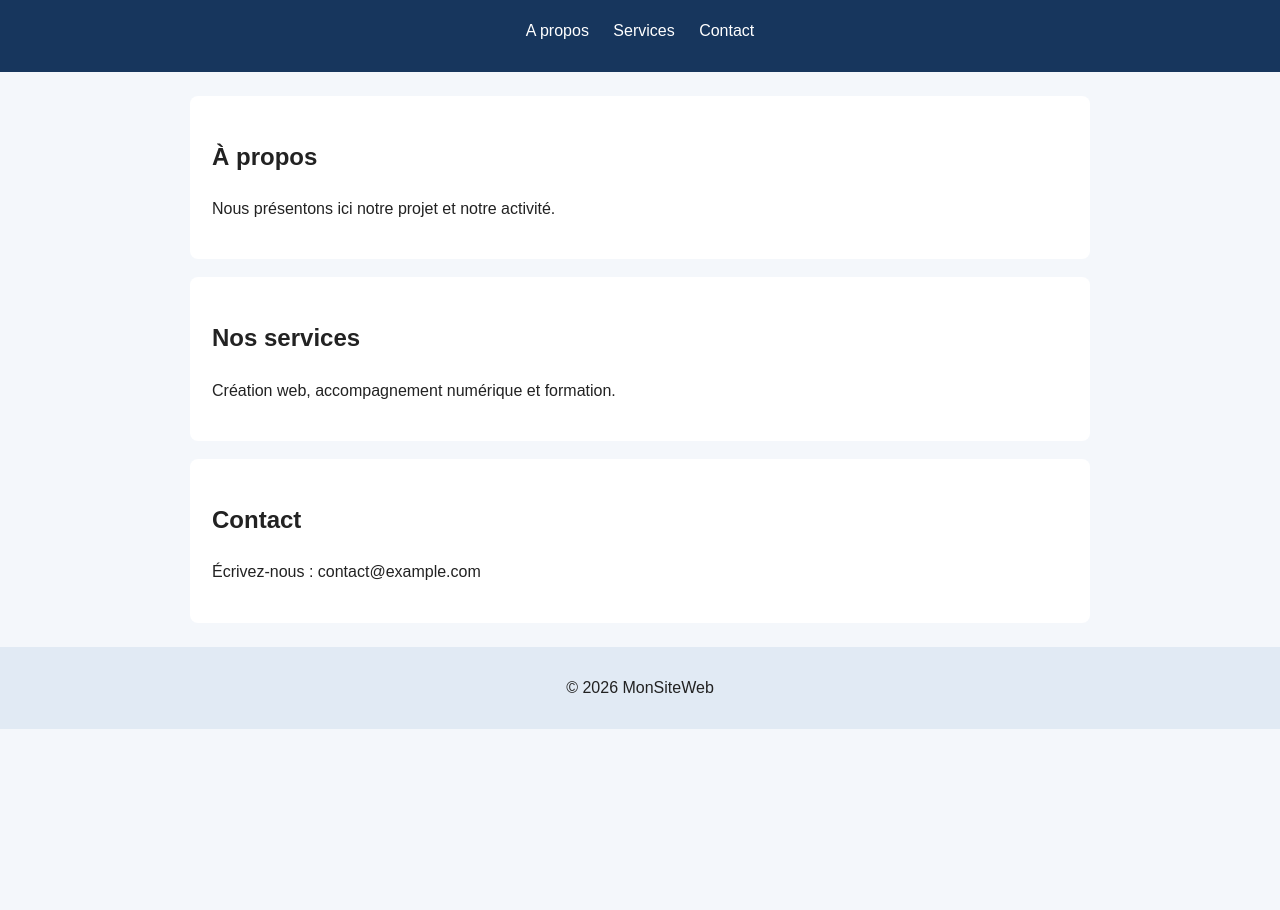
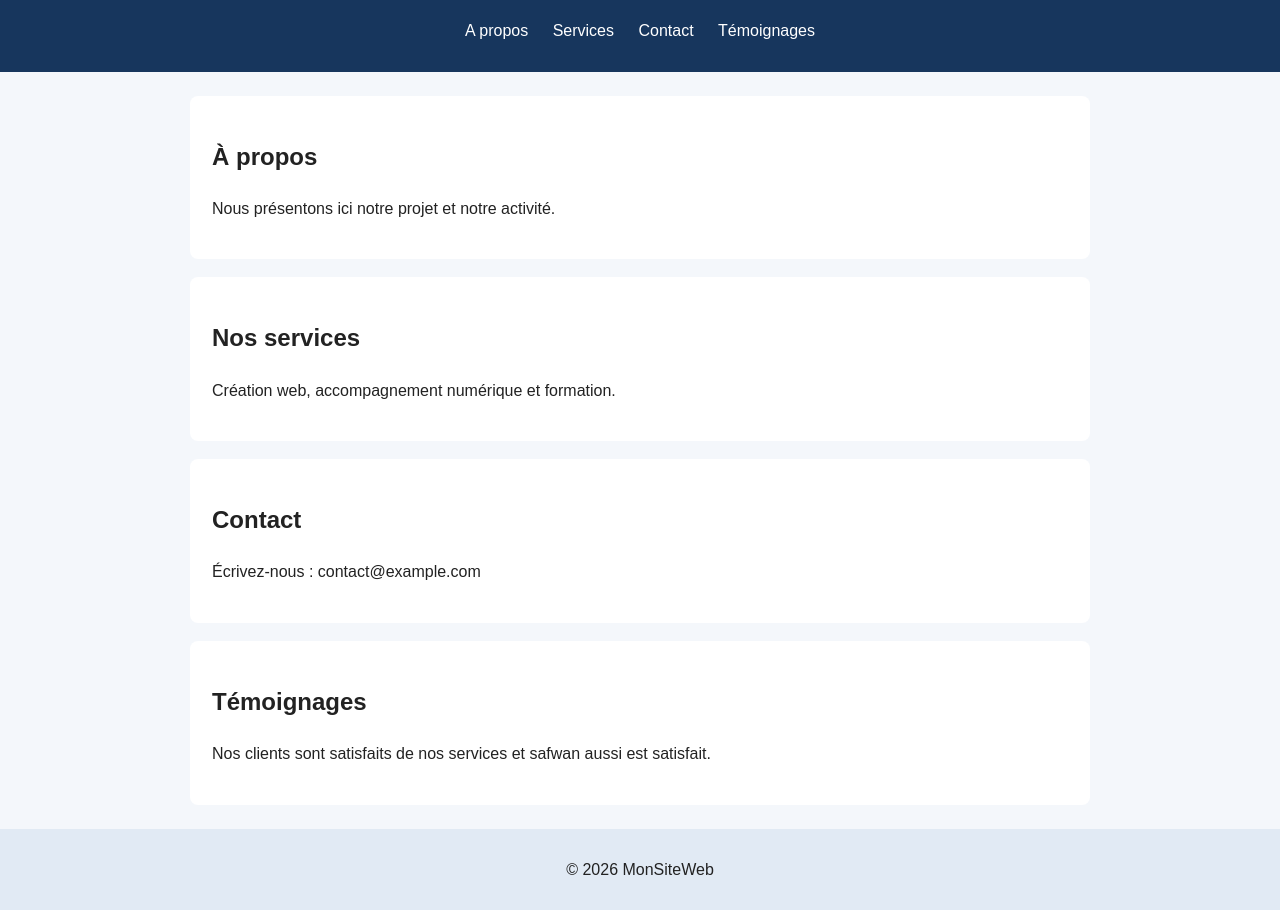
Before and after one commit to Safwan0506/MonSiteWeb, a plain HTML site: page mon-site-web/index.html in a window 1280 px wide. Shown: the part 104-1014 px from the top of the page. Before the commit the page ends 833 px from the top, so only its background shows below. Drawn offline with Linux system fonts and the light colour scheme.

Commit message:
Ajout de la section Témoignages

```diff
--- a/mon-site-web/index.html
+++ b/mon-site-web/index.html
@@ -13,6 +13,8 @@
             <a href="#apropos">A propos</a>
             <a href="#services">Services</a>
             <a href="#contact">Contact</a>
+            <a href="#temoignages">Témoignages</a>
+
         </nav>
     </header>
     <main>
@@ -30,6 +32,10 @@ formation.</p>
       <h2>Contact</h2>
       <p>Écrivez-nous : contact@example.com</p>
     </section>
+    <section id="temoignages">
+      <h2>Témoignages</h2>
+      <p>Nos clients sont satisfaits de nos services et safwan aussi est satisfait.</p>
+    </section>
   </main>
   <footer><p>© 2026 MonSiteWeb</p></footer>
     </main>
```
